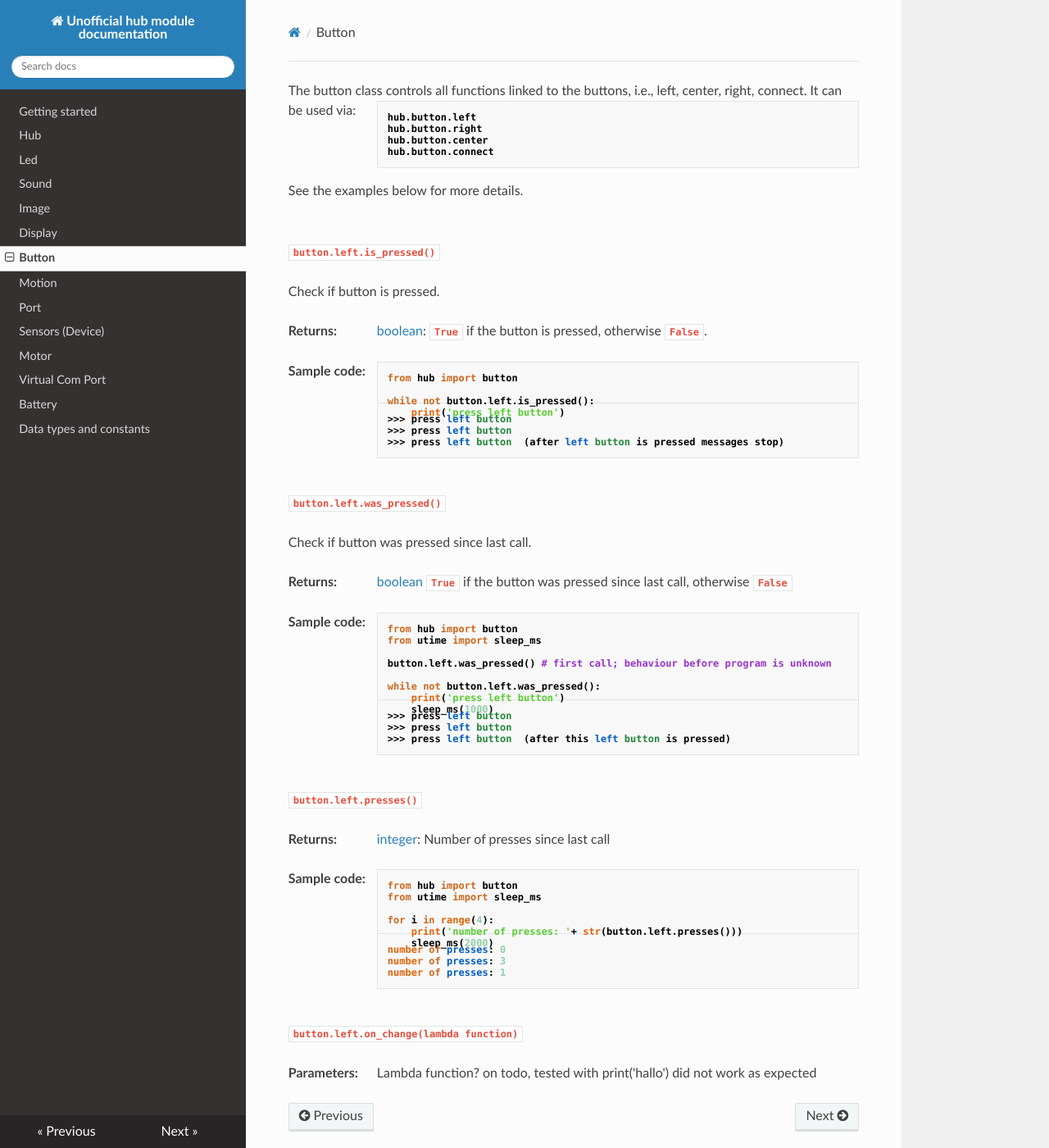
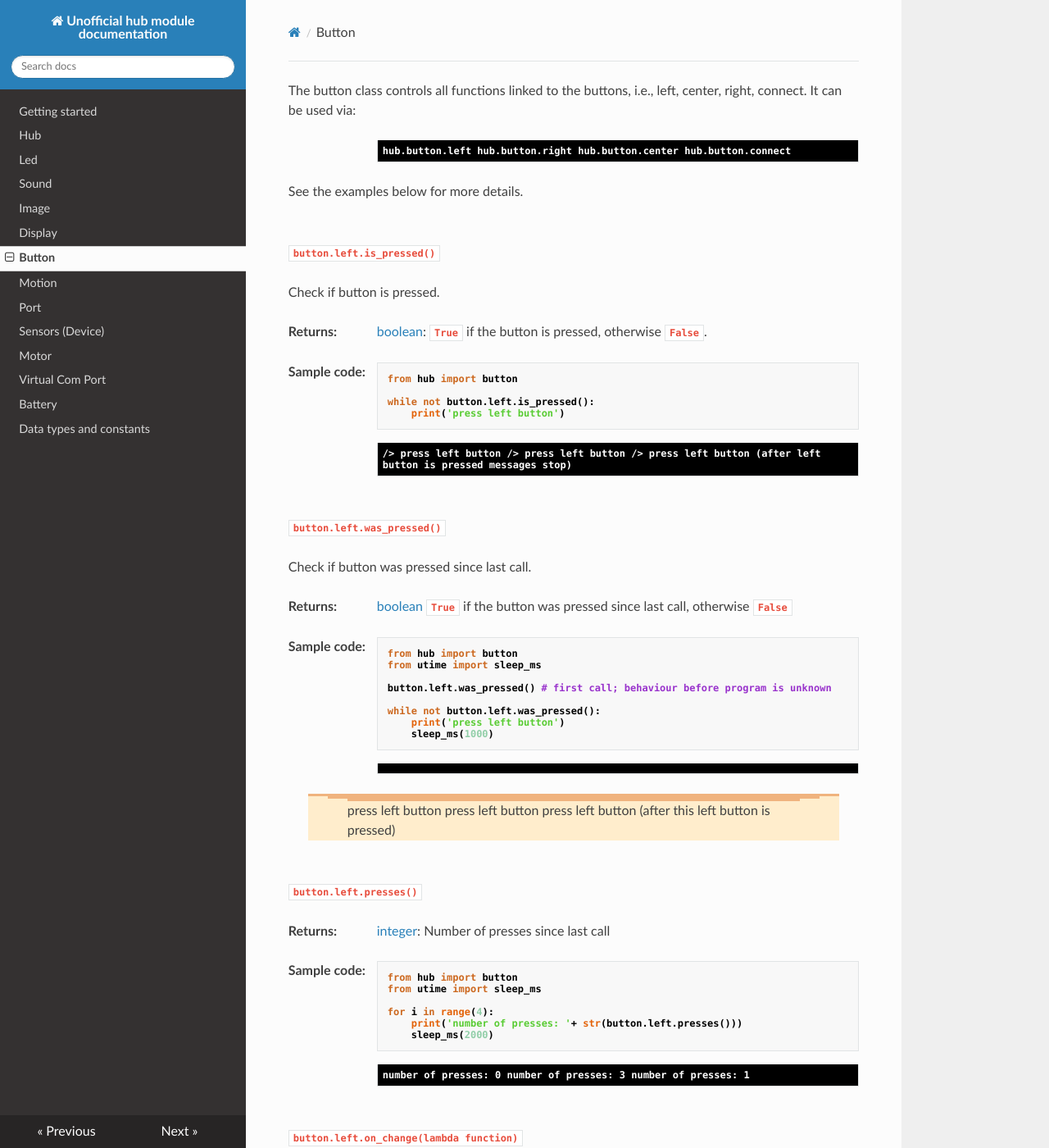
Before and after one commit to NStrijbosch/hub-module-notes, an MkDocs documentation site: the page built from docs/button.md, in a window 1280 px wide and 1400 px high. Shown: the whole window at 82% size. Built offline with MkDocs 1.6.1, drawn with Linux system fonts in a browser that asks for light colours; nearby versions of some CDN libraries.

Commit message:
Update button.md

````diff
--- a/docs/button.md
+++ b/docs/button.md
@@ -1,11 +1,12 @@
 The button class controls all functions linked to the buttons, i.e., left, center, right, connect. It can be used via:
 
-```
+<span class='shell_output'>
 hub.button.left
 hub.button.right
 hub.button.center
 hub.button.connect
-```
+</span>
+
 See the examples below for more details.
 
 ## is pressed()
@@ -27,11 +28,11 @@ while not button.left.is_pressed():
     print('press left button')
 ```
 
-```
->>> press left button
->>> press left button
->>> press left button  (after left button is pressed messages stop)
-```
+<span class='shell_output'>
+/> press left button
+/> press left button
+/> press left button  (after left button is pressed messages stop)
+</span>
 
 ## was_pressed()
 
@@ -56,11 +57,11 @@ while not button.left.was_pressed():
     sleep_ms(1000)
 ```
 
-```
+<span class='shell_output'>
 >>> press left button
 >>> press left button
 >>> press left button  (after this left button is pressed)
-```
+</span>
 
 ## presses()
 
@@ -81,11 +82,11 @@ for i in range(4):
     sleep_ms(2000)
 ```
 
-```
+<span class='shell_output'>
 number of presses: 0
 number of presses: 3
 number of presses: 1
-```
+</span>
 
 ## on_change() TODO
 
````
